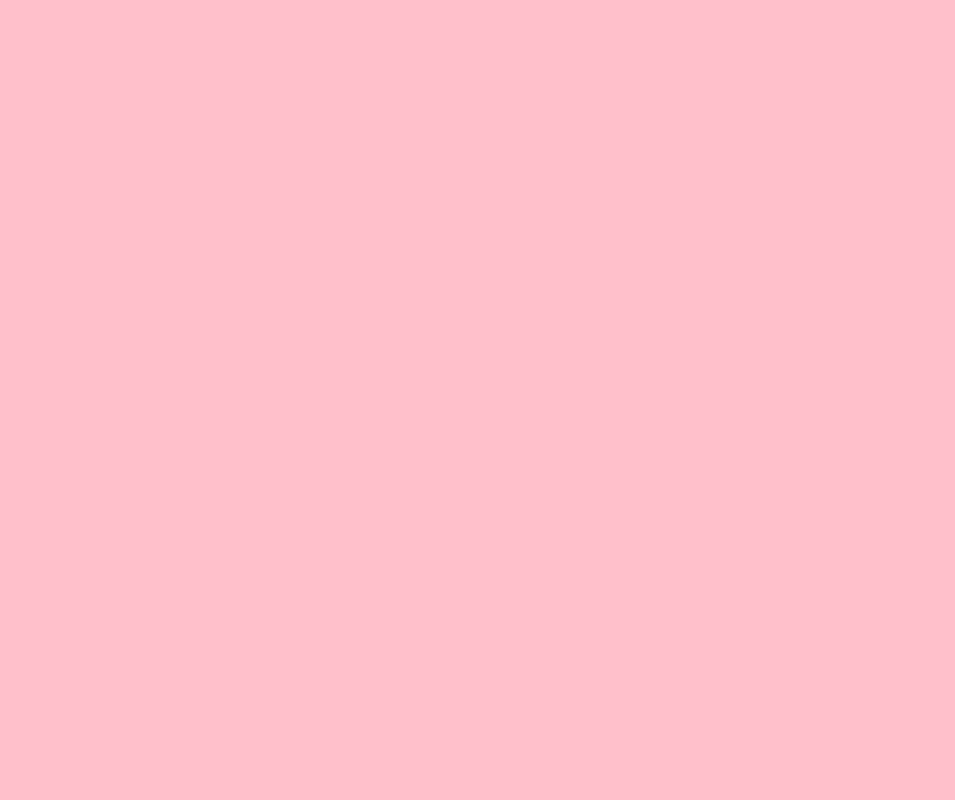
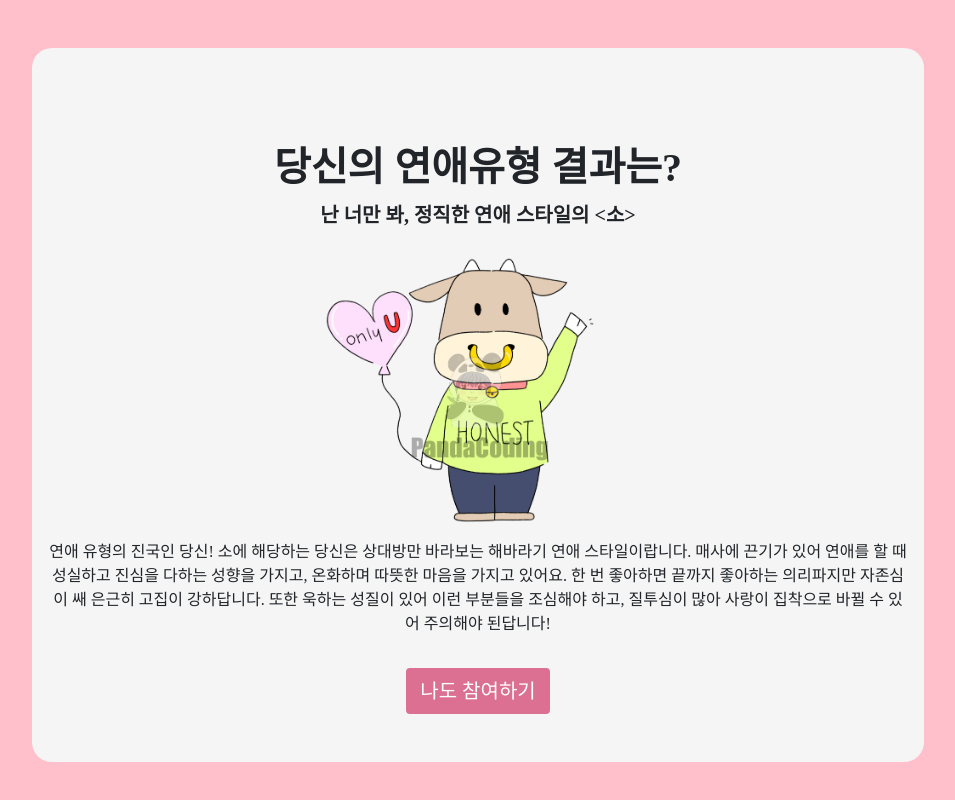
Before and after one commit to hk0920/mbti-test, a React (Create React App) app: page /result/1 in a window 1280 px wide. Before the commit this address had no page. Shown: the whole page, without its empty margins (162-1117 px from the left). Built offline with nearby package versions, Linux system fonts and the light colour scheme; a web font is replaced by a local one.

Commit message:
make result page + kakao talk share + build file upload

```diff
--- a/public/index.html
+++ b/public/index.html
@@ -32,6 +32,7 @@
       Learn how to configure a non-root public URL by running `npm run build`.
     -->
     <title>십이간지 연애유형</title>
+    <script src="https://developers.kakao.com/sdk/js/kakao.js"></script>
   </head>
   <body>
     <noscript>You need to enable JavaScript to run this app.</noscript>
--- a/src/App.js
+++ b/src/App.js
@@ -1,12 +1,13 @@
 import './App.css';
 import {Routes, Route} from 'react-router-dom';
 import Main from './Page/index';
+import Result from './Page/result';
 
 function App() {
   return (
     <Routes>
       <Route index path="/" element={<Main />}></Route>
-      {/* <Route index path="/:type" element={<Main type={"canvas"}/>}></Route> */}
+      <Route index path="/result/:key" element={<Result />}></Route>
     </Routes>
   );
 }
--- a/src/Assets/css/result.css
+++ b/src/Assets/css/result.css
@@ -5,6 +5,10 @@
     background:whitesmoke;
     text-align:center;
 }
+#result.share-type {
+    display:block;
+}
+
 #result h1{
     font-weight:bold;
 }
@@ -24,3 +28,13 @@
 #result .btn-kakao:hover, #result .btn-kakao:focus {
     background-color:white;
 }
+#result .btn-home {
+    font-size:20px;
+    color:#fff;
+    background-color:palevioletred;
+    border:2px solid palevioletred;
+}
+#result .btn-home:hover, #result .btn-home:focus {
+    color:palevioletred;
+    background-color:white;
+}
--- /dev/null
+++ b/src/Assets/js/share.js
@@ -0,0 +1,33 @@
+import { infoList } from "./data";
+
+export const kakaoShare=()=>{
+  const url = "http://localhost:3000";
+  const resultImg = document.querySelector("#resultImg");
+  const resultAlt = resultImg.firstElementChild.alt;
+  const shareTitle = "십이간지 연애유형 결과";
+  const shareDes = infoList[resultAlt].name;
+  const shareImg = url + "/images/image-" + resultAlt + ".png";
+  const shareURL = url + "/result/" + resultAlt ;
+
+  window.Kakao.Link.sendDefault({
+    objectType: 'feed',
+    content: {
+      title: shareTitle,
+      description: shareDes,
+      imageUrl: shareImg,
+      link: {
+        mobileWebUrl: shareURL,
+        webUrl : shareURL
+      },
+    },
+    buttons: [
+      {
+        title: '결과 확인하기',
+        link: {
+          mobileWebUrl: shareURL,
+          webUrl : shareURL
+        },
+      },
+    ]
+  });
+}
--- a/src/Assets/js/start.js
+++ b/src/Assets/js/start.js
@@ -4,7 +4,7 @@ const endPoint = 12;
 const select = [0, 0, 0, 0, 0, 0, 0, 0, 0, 0, 0, 0];
 
 const calResult=()=>{
-	console.log(select);
+	// console.log(select);
 	const result = select.indexOf(Math.max(...select));
 	return result;
 }
@@ -70,9 +70,9 @@ const addAnswer=(answerText, qIdx, idx)=>{
 		}
 		setTimeout(() => {
 			const target = data.qnaList[qIdx].a[idx].type;
-			console.log("target=>" + target)
+			// console.log("target=>" + target)
 			for(let i=0; i<target.length; i++){
-				console.log("i번째"+i+", select["+ target +"]=>" + select[target[i]]);
+				// console.log("i번째"+i+", select["+ target +"]=>" + select[target[i]]);
 				select[target[i]] += 1;
 			}
 
--- a/src/Page/index.js
+++ b/src/Page/index.js
@@ -1,12 +1,18 @@
-import React from "react";
+import React, { useEffect } from "react";
 import "../Assets/css/default.css";
 import "../Assets/css/main.css";
 import "../Assets/css/qna.css";
 import "../Assets/css/result.css";
 import "../Assets/css/animation.css";
 import * as event from "../Assets/js/start.js";
+import * as share from "../Assets/js/share.js";
 
 const Main=()=>{
+	useEffect(()=>{
+		window.Kakao.init('03149e7d839515eac146de95b04314e0');
+		console.log(window.Kakao.isInitialized())
+	},[])
+
 	return(
 		<div className="container">
 			<section id="main" className="mx-auto mt-5 py-5 px-3">
@@ -34,7 +40,7 @@ const Main=()=>{
 				<p className="resultName"></p>
 				<div id="resultImg" className="col-lg-6 col-md-8 col-sm-10 mx-auto"></div>
 				<p className="resultDesc"></p>
-				<button type="button" className="btn btn-kakao mt-3" >공유하기</button>
+				<button type="button" className="btn btn-kakao mt-3" onClick={share.kakaoShare}>공유하기</button>
 			</section>
 		</div>
 	)
--- /dev/null
+++ b/src/Page/result.js
@@ -0,0 +1,30 @@
+import React from "react";
+import { useParams } from "react-router-dom";
+import "../Assets/css/default.css";
+import "../Assets/css/result.css";
+import { infoList } from "../Assets/js/data";
+
+const Result=()=>{
+	const params = useParams().key;
+	const img = "../images/image-" + params + ".png";
+
+	const goHome=()=>{
+		window.location.href = "/";
+	}
+
+	return(
+		<div className="container">
+			<section id="result" className="mx-auto mt-5 py-5 px-3 share-type">
+				<h1 className="pt-5">당신의 연애유형 결과는?</h1>
+				<p className="resultName">{infoList[params].name}</p>
+				<div id="resultImg" className="col-lg-6 col-md-8 col-sm-10 mx-auto">
+					<img src={img} alt={params} />
+				</div>
+				<p className="resultDesc">{infoList[params].desc}</p>
+				<button type="button" className="btn btn-home mt-3" onClick={goHome}>나도 참여하기</button>
+			</section>
+		</div>
+	)
+}
+
+export default Result;
```
